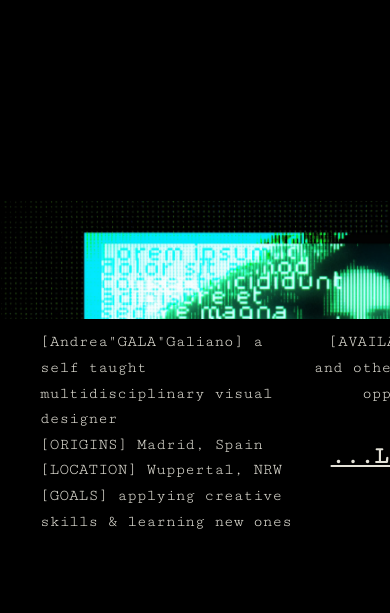
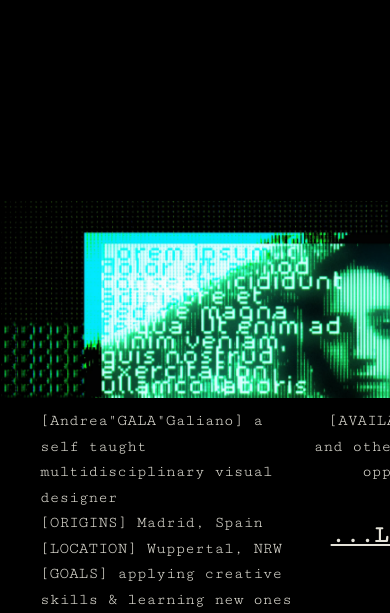
Before and after one commit to galagaliano/galagaliano.github.io, a website: page index.html in a window 390 px wide. Shown: the part 295-908 px from the top of the page. Before the commit the page ends 844 px from the top, so only its background shows below. Drawn offline with Linux system fonts and the light colour scheme.

Commit message:
media queries

```diff
--- a/css/queries.css
+++ b/css/queries.css
@@ -66,6 +66,7 @@
 
 @media (max-width: 59.4em) {
   .container {
+    grid-template-columns: minmax(fit-content);
     grid-template-rows: 1fr 1fr minmax(fit-content) max-content;
   }
 
@@ -131,8 +132,4 @@
     min-width: 100%;
     max-height: 100%;
   }
-
-  .bar-btm {
-    margin-top: -11%;
-  }
 }
```
